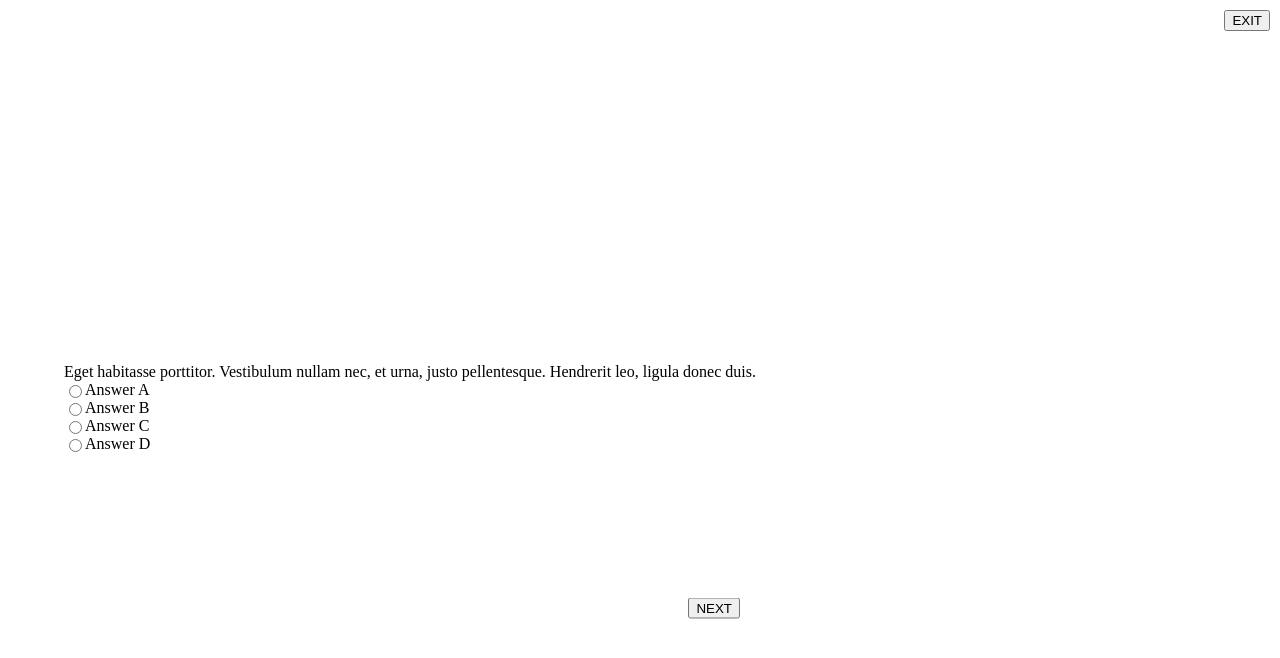
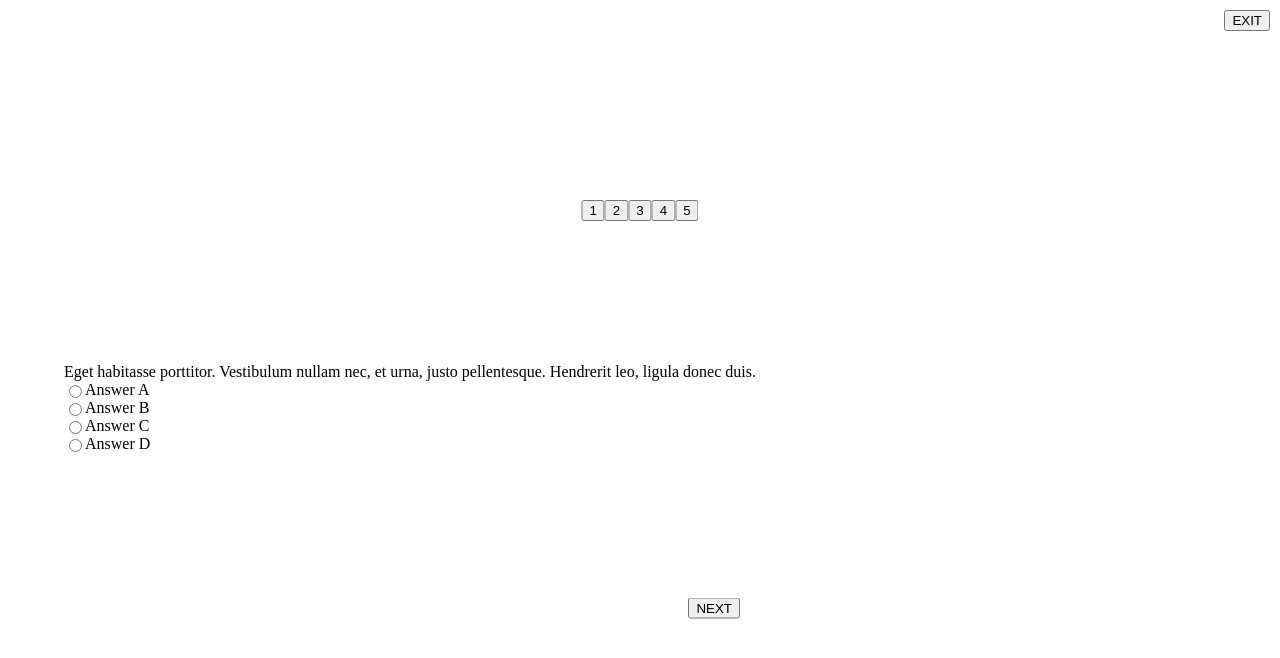
Before and after one commit to MarekLabuz/gruu, a website: page public/quiz.html in a window 1280 px wide. Drawn offline with Linux system fonts and the light colour scheme.

Commit message:
optimal inserting and deleting implemented

```diff
--- a/public/app.js
+++ b/public/app.js
@@ -1,32 +1,35 @@
 const doesntExist = v => v === null || v === undefined
 
-function domModificator ({ parent: p, component: c, key: k, value: v }) {
+function domModificator ({ parent: p, component: c, key: k, value: v, anyway }) {
   const value = !v ? v : v.noProxy || v
   const parent = !p ? p : p.noProxy || p
   const component = !c ? c : c.noProxy || c
   const key = !k ? k : k.noProxy || k
 
   if ((typeof key === 'string' && key.startsWith('_')) ||
-    (doesntExist(component[key]) && doesntExist(value))) {
+    (doesntExist(value) && doesntExist(component[key])) ||
+    key === 'node') {
     return 0
   }
 
   if (doesntExist(value)) {
-    component[key].node.remove()
-    component.splice(key, 1)
-    return -1
+    component[key] && component[key].node && component[key].node.remove()
+    component[key] = undefined
+    return 0
   }
 
   if (doesntExist(component[key]) && value._type && parent.node) {
     const newComponent = createComponent(value).noProxy
 
-    if (key === component.length) {
-      component[key] = newComponent
-      recursivelyRenderComponents({ root: parent.node, children: [component[key]] })
+    if (key >= component.length) {
+      recursivelyRenderComponents({ root: parent.node, children: [newComponent] })
     } else if (key < component.length) {
-      parent.node.replaceChild(component[key].node, newComponent.node)
-      component[key] = newComponent
+      const lastNode = component.reduce((acc, curr, i) => (i < key && curr) || acc, undefined)
+      recursivelyRenderComponents({ root: newComponent.node, children: newComponent.children })
+      parent.node.insertBefore(newComponent.node, lastNode && lastNode.node.nextSibling)
     }
+
+    component[key] = newComponent
     return 0
   }
 
@@ -41,17 +44,13 @@ function domModificator ({ parent: p, component: c, key: k, value: v }) {
 
   if (value._type && parent.node) {
     Object.keys(value).forEach((valueKey) => {
-      domModificator({ parent, component: component[key], key: valueKey, value: value[valueKey] })
+      domModificator({ parent: component, component: component[key], key: valueKey, value: value[valueKey] })
     })
     return 0
   }
 
-  if (component[key] !== value && typeof value !== 'function') {
+  if (anyway || component[key] !== value && typeof value !== 'function') {
     switch (key) {
-      case 'node':
-        parent.node.replaceChild(value, component.node)
-        component.node = value
-        break
       case 'style':
         Object.keys(value).forEach((param) => {
           component.node.style[param] = value[param]
@@ -103,7 +102,6 @@ const handler = (object, head, ...k) => ({
       Object.keys(object).forEach((param) => {
         if (param.startsWith('__')) {
           const newParam = param.replace('__', '')
-          console.log('rerender')
           domModificator({
             component: object,
             key: newParam,
@@ -111,8 +109,8 @@ const handler = (object, head, ...k) => ({
           })
         }
       })
-      Object.keys(object.registered).forEach(key => object.registered[key]())
-    }, 0)
+      Object.keys(object.registered || {}).forEach(key => (object.registered || {})[key]())
+    })
 
     return true
   }
@@ -150,21 +148,36 @@ const recursivelyCreateComponent = ({ head, watchers, children, parent }) => {
     const component = object
     const { _type } = component
 
-    component.registered = {}
-
     Object.keys(component).forEach((key) => {
       component[key] = typeof component[key] === 'function'
         ? component[key].bind(new Proxy(component, handler(component, head || component)))
         : component[key]
     })
 
+    let modifyNode = true
+
+    for (let i = 0; i < watchers.length; i += 1) {
+      if (watchers[i].noProxy.registered && watchers[i].noProxy.registered[component._id]) {
+        const comp = watchers[i].noProxy.registered[component._id](true)
+        component.node = comp.node
+        modifyNode = false
+        break
+      }
+    }
+
     Object.keys(component).forEach((key) => {
       if (key.startsWith('__')) {
         const newKey = key.replace('__', '')
         watchers.forEach((watcher) => {
-          if (component._id) {
-            watcher.noProxy.registered[component._id] = () => {
-              domModificator({
+          if (component._id && !component[newKey]) {
+            if (!watcher.noProxy.registered) {
+              watcher.noProxy.registered = {}
+            }
+            watcher.noProxy.registered[component._id] = (returnComponent) => {
+              if (returnComponent) {
+                return component
+              }
+              return domModificator({
                 component,
                 key: newKey,
                 value: component[key]()
@@ -176,10 +189,21 @@ const recursivelyCreateComponent = ({ head, watchers, children, parent }) => {
       }
     })
 
-    component.node = _type === 'text'
-      ? document.createTextNode(component.content)
-      : createElement(component)
-
+    if (modifyNode) {
+      component.node = _type === 'text'
+        ? document.createTextNode(component.content)
+        : createElement(component)
+    } else {
+      Object.keys(component).forEach(key => {
+        domModificator({
+          parent: component.parent,
+          component,
+          key,
+          value: component[key],
+          anyway: true
+        })
+      })
+    }
 
     if (parent) {
       component.parent = parent
@@ -200,6 +224,7 @@ const recursivelyCreateComponent = ({ head, watchers, children, parent }) => {
 
 const createComponent = (object, ...watchers) => {
   const component = recursivelyCreateComponent({ watchers, children: [object], parent: null })[0]
+  component.watchers = watchers
   return new Proxy(component, handler(component, component))
 }
 
--- a/public/quiz.css
+++ b/public/quiz.css
@@ -47,6 +47,8 @@
 
 .questions-navigation {
     position: fixed;
+    z-index: 100;
     top: 200px;
     left: 50%;
+    transform: translate(-50%);
 }
--- a/public/quiz.js
+++ b/public/quiz.js
@@ -87,24 +87,27 @@ const exitButton = createComponent({
   children: [{ _type: 'text', content: 'EXIT' }]
 })
 
-const navigationButton = content => createComponent({
+const navigationButton = index => createComponent({
   _type: 'button',
-  children: [{ _type: 'text', content }]
+  children: [{ _type: 'text', content: index + 1 }],
+  onclick () {
+    questionsContainer.state.currentQuestion = index
+  }
 })
 
-const questionsNavigation = createComponent({
+const questionsNavigation = () => createComponent({
   _type: 'div',
+  _id: 'questionsNavigation',
   className: 'questions-navigation',
   __children () {
-    console.log(questionsContainer.state)
-    return questionsContainer.state.questions.map((question, i) => navigationButton(i + 1))
+    return questionsContainer.state.questions.map((question, i) => navigationButton(i))
   }
 }, questionsContainer)
 
 const root = createComponent({
   _type: 'div',
   className: 'root',
-  children: [questionsContainer, questionsNavigation, exitButton]
+  children: [questionsContainer, questionsNavigation(), exitButton]
 })
 
 const container = document.querySelector('#root')
```
Also changed, not shown: public/index.js (+24 -25 lines).
